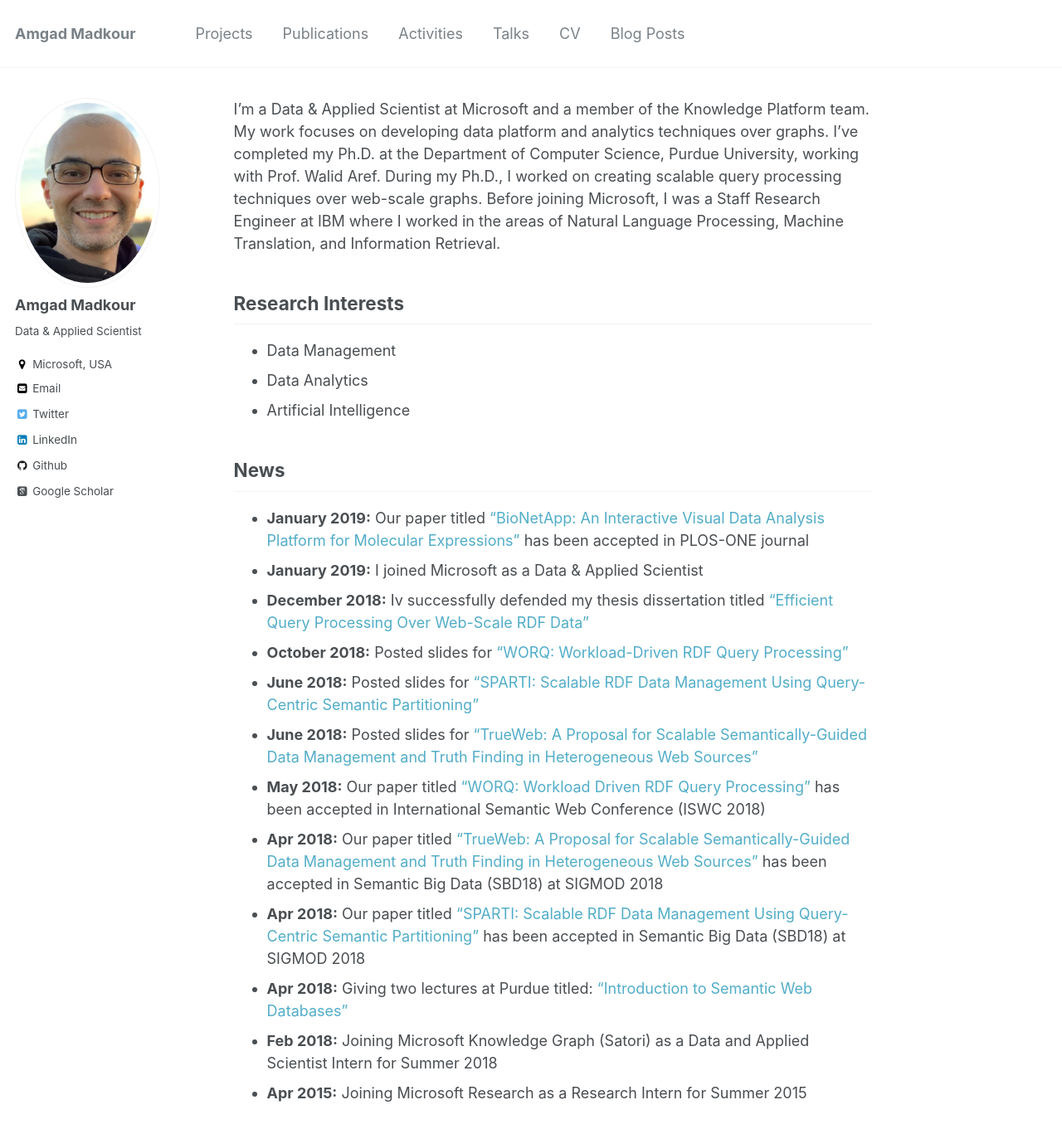
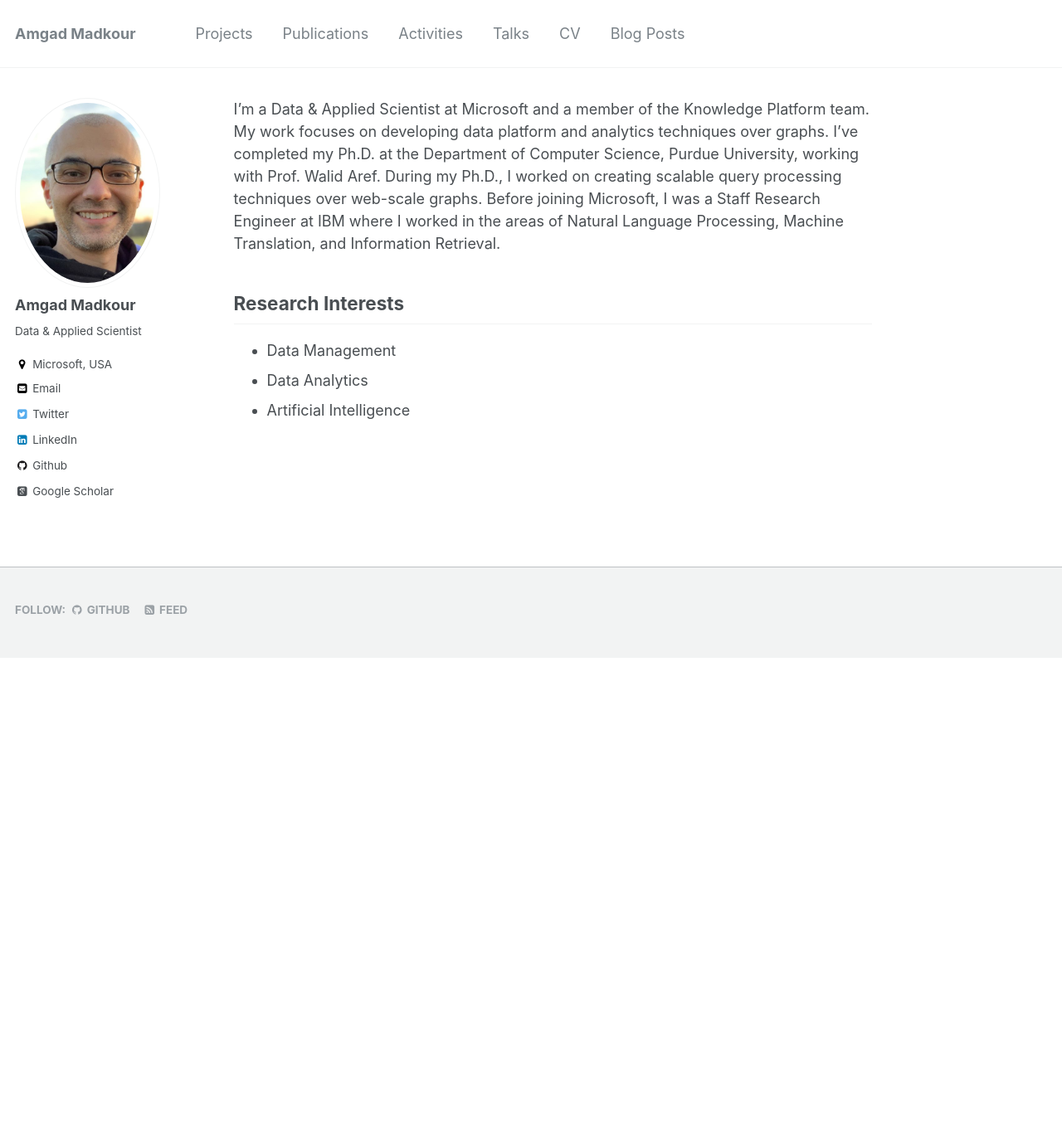
Before and after one commit to amgadmadkour/amgadmadkour.github.io, a Jekyll site: the page built from _pages/about.md, in a window 1280 px wide and 1400 px high. Shown: the top 1367 px of the window at 83% size. Built offline with Jekyll 4.4.1, drawn with Linux system fonts in a browser that asks for light colours; some web fonts are replaced.

Commit message:
Removed latest news

```diff
--- a/_pages/about.md
+++ b/_pages/about.md
@@ -13,17 +13,3 @@ I’m a Data & Applied Scientist at Microsoft and a member of the Knowledge Plat
 * Data Management
 * Data Analytics
 * Artificial Intelligence
-
-## News
-* **January 2019:** Our paper titled ["BioNetApp: An Interactive Visual Data Analysis Platform for Molecular Expressions"](https://www.researchgate.net/publication/331290263_BioNetApp_An_interactive_visual_data_analysis_platform_for_molecular_expressions) has been accepted in PLOS-ONE journal
-* **January 2019:** I joined Microsoft as a Data & Applied Scientist
-* **December 2018:** Iv successfully defended my thesis dissertation titled ["Efficient Query Processing Over Web-Scale RDF Data"](/files/Efficient_Query_Processing_Over_Web_Scale_RDF_Data.pdf)
-* **October 2018:** Posted slides for ["WORQ: Workload-Driven RDF Query Processing"](/files/presentations/WORQ-ISWC2018.pdf)
-* **June 2018:** Posted slides for ["SPARTI: Scalable RDF Data Management Using Query-Centric Semantic Partitioning"](/files/presentations/SPARTI-SBD2018.pdf)
-* **June 2018:** Posted slides for ["TrueWeb: A Proposal for Scalable Semantically-Guided Data Management and Truth Finding in Heterogeneous Web Sources"](/files/presentations/TrueWeb-SBD2018.pdf)
-* **May 2018:** Our paper titled ["WORQ: Workload Driven RDF Query Processing"](/files/worq.pdf) has been accepted in International Semantic Web Conference (ISWC 2018)
-* **Apr 2018:** Our paper titled ["TrueWeb: A Proposal for Scalable Semantically-Guided Data Management and Truth Finding in Heterogeneous Web Sources"](/files/trueweb.pdf) has been accepted in Semantic Big Data (SBD18) at SIGMOD 2018
-* **Apr 2018:** Our paper titled ["SPARTI: Scalable RDF Data Management Using Query-Centric Semantic Partitioning"](/files/sparti.pdf) has been accepted in Semantic Big Data (SBD18) at SIGMOD 2018
-* **Apr 2018:** Giving two lectures at Purdue titled: ["Introduction to Semantic Web Databases"](files/presentations/introduction-to-semantic-web-databases.pdf)
-* **Feb 2018:** Joining Microsoft Knowledge Graph (Satori) as a Data and Applied Scientist Intern for Summer 2018
-* **Apr 2015:** Joining Microsoft Research as a Research Intern for Summer 2015
```
